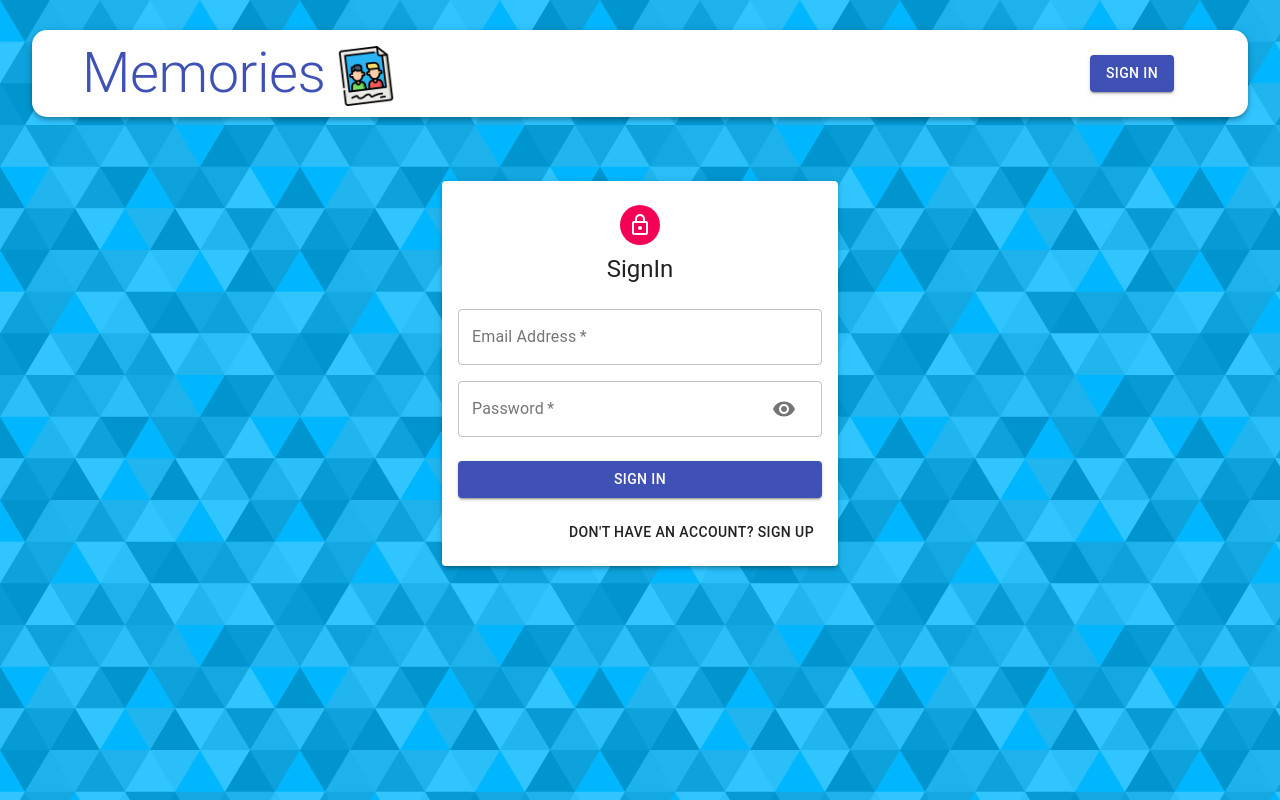
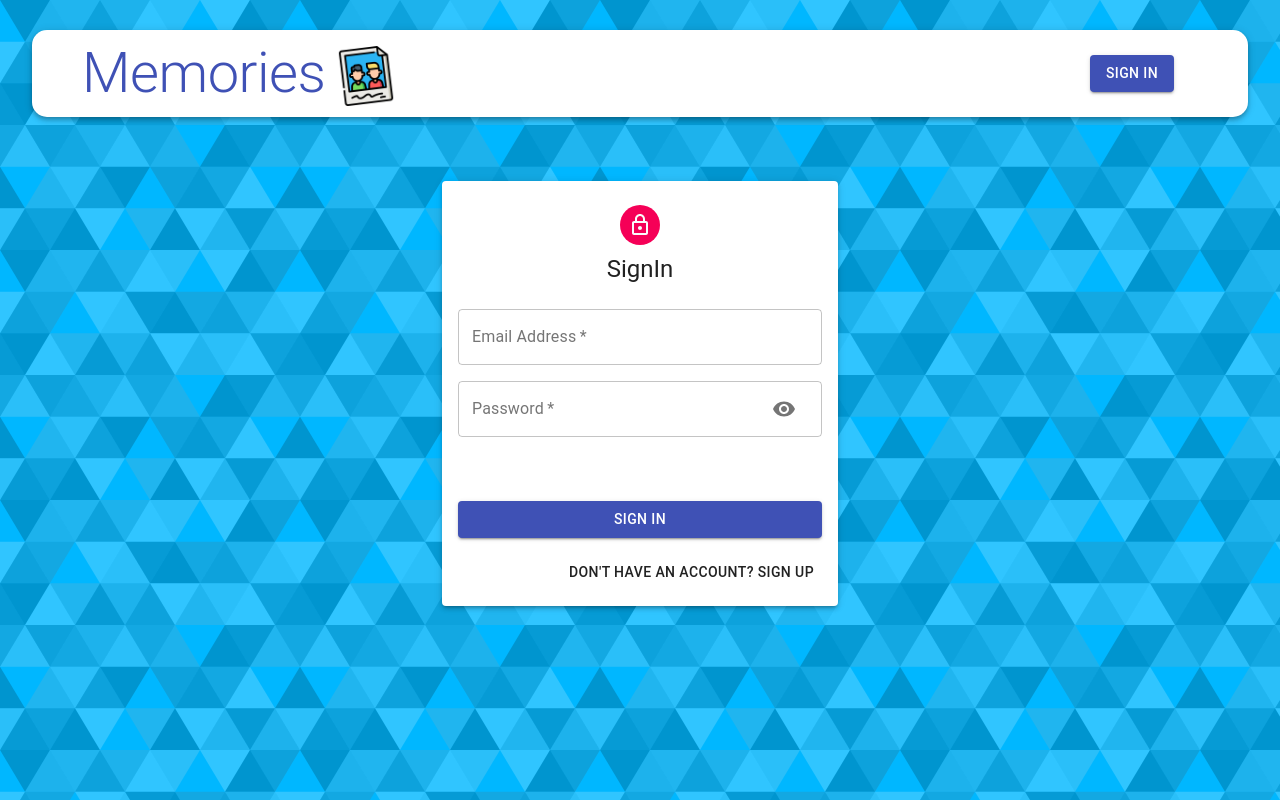
Before and after one commit to prabhat-021/Mern-SheThrive-App, a React (Create React App) app in the folder client/: page /auth in a window 1280 px wide. Built offline with nearby package versions, Linux system fonts and the light colour scheme.

Commit message:
google error !!!!

```diff
--- a/client/package.json
+++ b/client/package.json
@@ -6,6 +6,7 @@
   "dependencies": {
     "@material-ui/core": "^4.12.4",
     "@material-ui/icons": "^4.11.3",
+    "@react-oauth/google": "^0.9.0",
     "@testing-library/jest-dom": "^5.16.5",
     "@testing-library/react": "^13.4.0",
     "@testing-library/user-event": "^13.5.0",
--- a/client/public/index.html
+++ b/client/public/index.html
@@ -5,6 +5,7 @@
     <!-- <link rel="icon" href="%PUBLIC_URL%/favicon.ico" /> -->
     <meta name="viewport" content="width=device-width, initial-scale=1" />
     <meta name="theme-color" content="#000000" />
+    <meta name="referrer" content="strict-origin-when-cross-origin" />
     <meta
       name="description"
       content="Web site created using create-react-app"
--- a/client/src/Components/Auth/Auth.js
+++ b/client/src/Components/Auth/Auth.js
@@ -3,7 +3,7 @@ import useStyles from "./styles.js";
 import LockOutlineIcon from "@material-ui/icons/LockOutlined";
 import Input from "./Input.js";
 import { useState } from "react";
-import { GoogleLogin } from "react-google-login";
+import { GoogleLogin } from "@react-oauth/google";
 import Icon from "./Icon.js";
 
 export default function Auth() {
@@ -35,6 +35,11 @@ export default function Auth() {
     function GoogleSuccess(res) {
         console.log(res);
     }
+
+    // const login = useGoogleLogin({
+    //     onSuccess: tokenResponse => console.log(tokenResponse),
+    //     onError: errorResponse =>console.log(errorResponse)
+    // });
 
     return (
         <Container component="Main" maxWidth="xs">
@@ -89,23 +94,22 @@ export default function Auth() {
                             )
                         }
                     </Grid>
+                    {/* <Button
+                        className={classes.googlebutton}
+                        color="primary"
+                        fullWidth
+                        onClick={login()}
+                        startIcon={<Icon />}
+                        variant="contained"
+                    >
+                        Google Sign In
+                    </Button> */}
                     <GoogleLogin
-                        clientId="509852608937-uf3g3c7lhh8dn8oens52k6bku9a05jbl.apps.googleusercontent.com"
-                        render={(renderProps) => {
-                            <Button
-                                className={classes.googleButton}
-                                color="primary"
-                                fullWidth
-                                onClick={renderProps.disabled}
-                                startIcon={<Icon />}
-                                variant="contained"
-                            >
-                                Google Sign In
-                            </Button>
-                        }}
+                        className={classes.googlebutton}
                         onSuccess={GoogleSuccess}
-                        onFailure={GoogleFailure}
-                        cookiePolicy={'single_host_origin'}
+                        onError={GoogleFailure}
+                        theme="filled_blue"
+                        size="large"
                     />
                     <Button
                         type="submit"
--- a/client/src/Components/Auth/Icon.js
+++ b/client/src/Components/Auth/Icon.js
@@ -1,6 +1,6 @@
 import React from 'react';
 
-const icon = () => (
+const Icon = () => (
   <svg style={{ width: '20px', height: '20px' }} viewBox="0 0 24 24">
     <path
       fill="currentColor"
@@ -9,4 +9,4 @@ const icon = () => (
   </svg>
 );
 
-export default icon;
+export default Icon;
--- a/client/src/Components/Auth/Input.js
+++ b/client/src/Components/Auth/Input.js
@@ -10,6 +10,7 @@ const Input = ({ name, handleChange, label, half, autoFocus, type, handleShowPas
       onChange={handleChange}
       variant="outlined"
       required
+      autoComplete="true"
       fullWidth
       label={label}
       autoFocus={autoFocus}
--- a/client/src/Components/Auth/styles.js
+++ b/client/src/Components/Auth/styles.js
@@ -24,7 +24,7 @@ export default makeStyles((theme) => ({
   submit: {
     margin: theme.spacing(3, 0, 2),
   },
-  googleButton: {
+  googlebutton: {
     marginBottom: theme.spacing(2),
   },
 }));
--- a/client/src/index.js
+++ b/client/src/index.js
@@ -7,15 +7,18 @@ import { createStore, applyMiddleware, compose } from 'redux';
 import thunk from "redux-thunk";
 import reducers from "./Reducers/index.js";
 import "./index.css";
+import { GoogleOAuthProvider } from '@react-oauth/google';
 
 const store = createStore(reducers, compose(applyMiddleware(thunk)));
 
 const root = ReactDOM.createRoot(document.getElementById('root'));
 root.render(
 
-  <Provider store={store}>
-    <App />
-  </Provider>
+  <GoogleOAuthProvider clientId="509852608937-uf3g3c7lhh8dn8oens52k6bku9a05jbl.apps.googleusercontent.com">
+    <Provider store={store}>
+      <App />
+    </Provider>
+  </GoogleOAuthProvider>
 
 );
 
```
Also changed, not shown: 1 other file (tests, documents, lock files or other folders).
